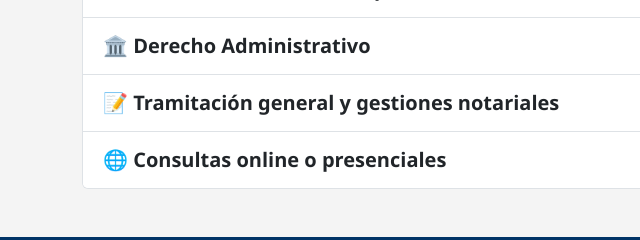
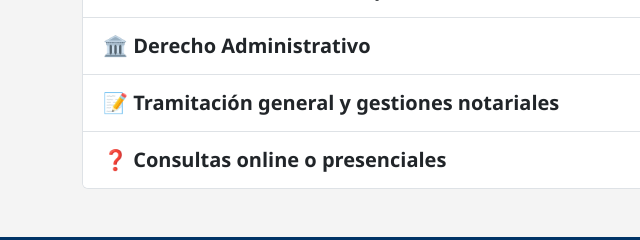
Before and after one commit to alvarovergaracortes/abogadosenlinea, a plain HTML site: page web/index.html in a window 1280 px wide. Shown: the part 1840-2080 px from the top of the page, 0-640 px from the left. Drawn offline with nearby package versions, Linux system fonts and the light colour scheme.

Commit message:
cambio en icono de la seccion 'Consultas online o presenciales'

```diff
--- a/web/index.html
+++ b/web/index.html
@@ -243,7 +243,7 @@
       <div class="accordion-item">
         <h2 class="accordion-header" id="heading5">
           <button class="accordion-button fw-bold fs-5 collapsed" type="button" data-bs-toggle="collapse" data-bs-target="#collapse5">
-            🌐 Consultas online o presenciales
+            ❓ Consultas online o presenciales
           </button>
         </h2>
         <div id="collapse5" class="accordion-collapse collapse" data-bs-parent="#accordionQueHacemos">
```
